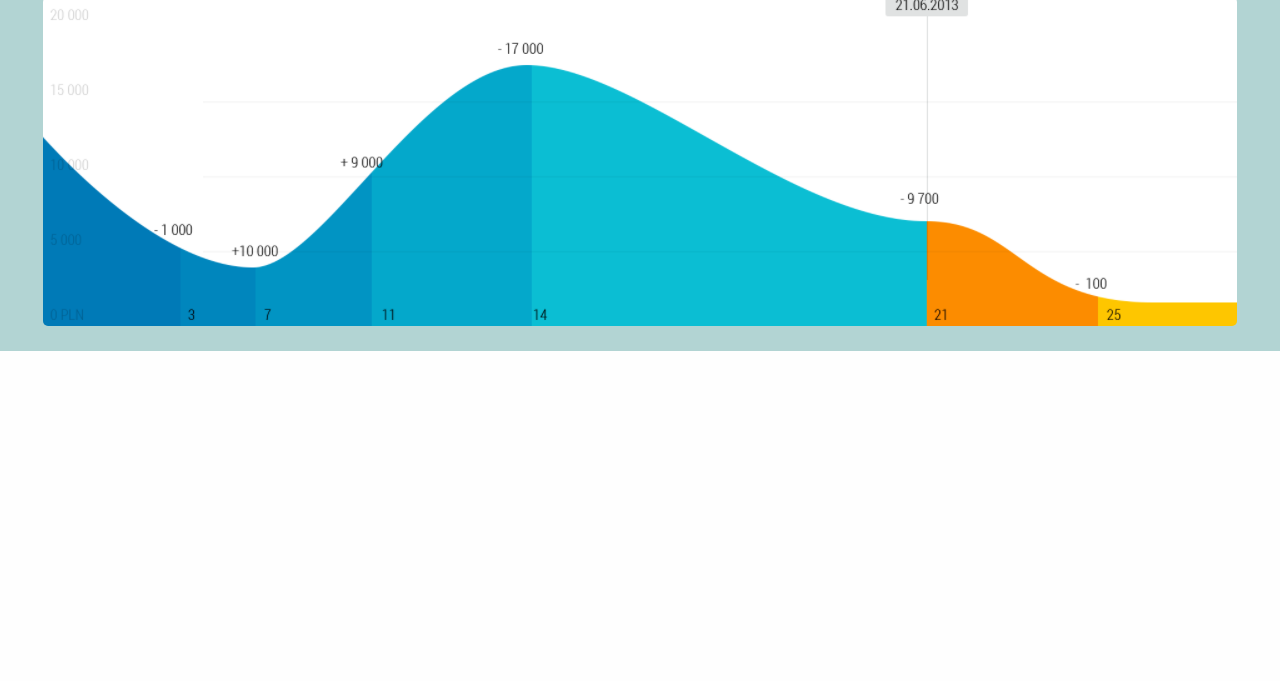
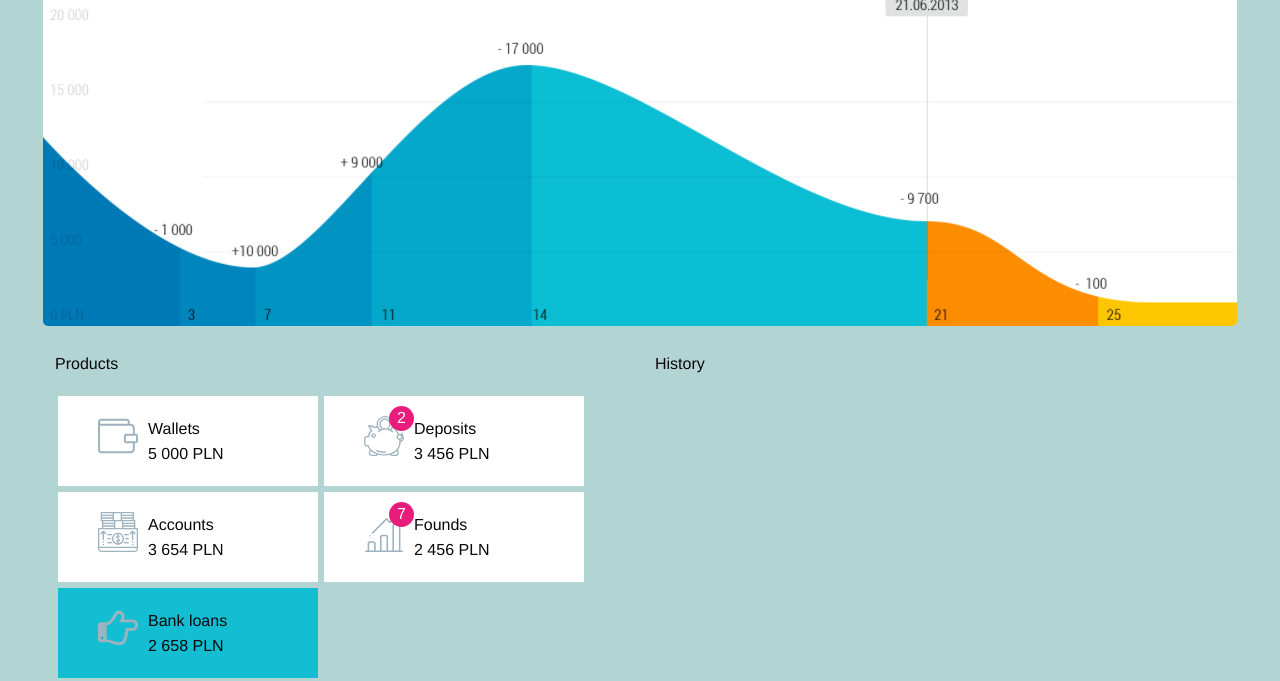
Before and after one commit to EwaMarta/Camp-2017, a website: page dashboard-nav.html in a window 1280 px wide. Shown: the part 471-1152 px from the top of the page. Before the commit the page ends 822 px from the top, so only its background shows below. Drawn offline with Linux system fonts and the light colour scheme.

Commit message:
Products

```diff
--- a/dashboard-nav.html
+++ b/dashboard-nav.html
@@ -110,6 +110,46 @@
         <img src="img\chart.png" alt="finance chart">
       </div>
     </section>
+    <section class="products-history">
+      <div class="row">
+        <div class="column medium-6">
+            <p> Products</p>
+            <div class="products">
+              <div class="wallets">
+                  <div></div>
+                  <p>Wallets<br>5 000 PLN</p>
+              </div>
+              <div class="deposits">
+                  <div></div>
+                  <p>Deposits <br> 3 456 PLN</p>
+                  <span class="deposit-mail">2</span>
+              </div>
+              <div class="accounts">
+                  <div></div>
+                  <p>Accounts <br> 3 654 PLN</p>
+              </div>
+              <div class="founds">
+                  <div></div>
+                  <p>Founds <br> 2 456 PLN</p>
+                  <span class="founds-mail">7</span>
+
+              </div>
+              <div class="bank-loans">
+                  <div></div>
+                  <p>Bank loans <br> 2 658 PLN</p>
+              </div>
+            </div>
+        </div>
+        <div class="column medium-6">
+            <div class="history">
+              <p>History</p>
+              <div>
+
+              </div>
+            </div>
+        </div>
+      </div>
+    </section>
 
     <script src="bower_components/jquery/dist/jquery.js"></script>
     <script src="bower_components/what-input/dist/what-input.js"></script>
--- a/scss/app.scss
+++ b/scss/app.scss
@@ -6,6 +6,7 @@
 @import 'login';
 @import 'dashboard-nav';
 @import 'dashboard-chart';
+@import 'dashboard-history';
 
 @include foundation-global-styles;
 //@include foundation-grid;
--- a/scss/dashboard-chart.scss
+++ b/scss/dashboard-chart.scss
@@ -1,4 +1,4 @@
-section{
+.dashboard-finance-life_chart{
      padding-top: 65px;
      background-color: #B2D4D3  ;
      p {
@@ -10,7 +10,8 @@ section{
      .scheduled-payments {
         /* display: flex;
          flex-direction: column;
-         flex-wrap: wrap;  that not works*/
+         flex-wrap: wrap;
+         justify-content: flex-end; that not works*/
          margin-top: 75px;
 
      }
--- /dev/null
+++ b/scss/dashboard-history.scss
@@ -0,0 +1,52 @@
+.products-history{
+    background-color: #B2D4D3;
+    .products{
+        display: flex;
+        flex-wrap: wrap;
+
+        div{
+            @include size (260px, 90px);
+            background-color:$color2;
+            margin: 3px;
+            position: relative;
+            div{
+                @include size(40px, 40px);
+                background-size: contain;
+                float: left;
+                margin: 20px 10px 0 40px;
+            }
+            p{
+                margin-top: 20px;
+            }
+        }
+        .wallets div{
+                background-image: url(../img/wallet.svg);
+            }
+        .deposits div{
+                background-image: url(../img/piggy-bank.svg);
+            }
+        .accounts div{
+                background-image: url(../img/money.svg);
+            }
+        .founds div{
+                background-image: url(../img/bar-chart.svg);
+            }
+        .bank-loans {
+            background-color:$color1;
+            div{
+                background-color:$color1;
+                background-image: url(../img/finger.svg);
+            }
+        }
+    }
+}
+.deposit-mail,  .founds-mail{
+    background-color:#e81c7b;
+    color: $color2;
+    text-align: center;
+    @include size(25px, 25px);
+    border-radius: 50%;
+    position: absolute;
+    top: 10px;
+    right: 170px;
+}
```
Also changed, not shown: dashboard-chart.html (deleted, +0 -20 lines), css/app.css, img/bar-chart.svg (added), img/finger.svg (added), img/money.svg (added), img/piggy-bank.svg (added), img/wallet.svg (added).
